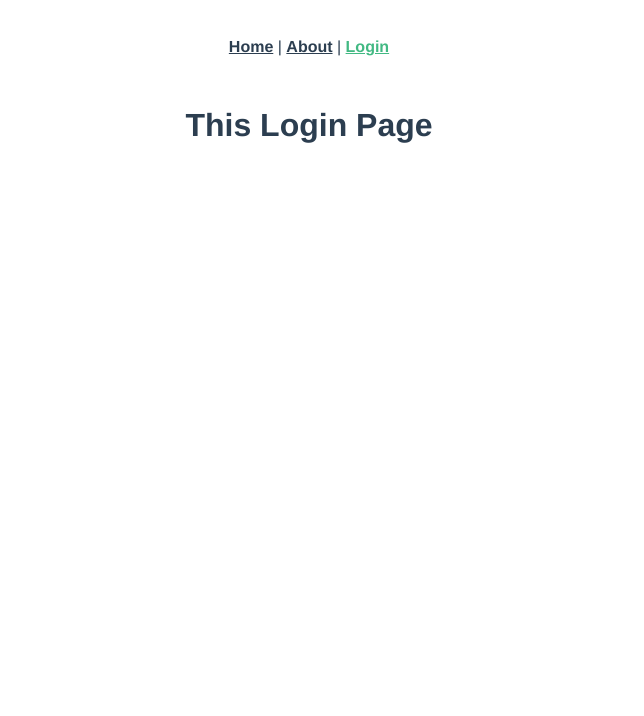
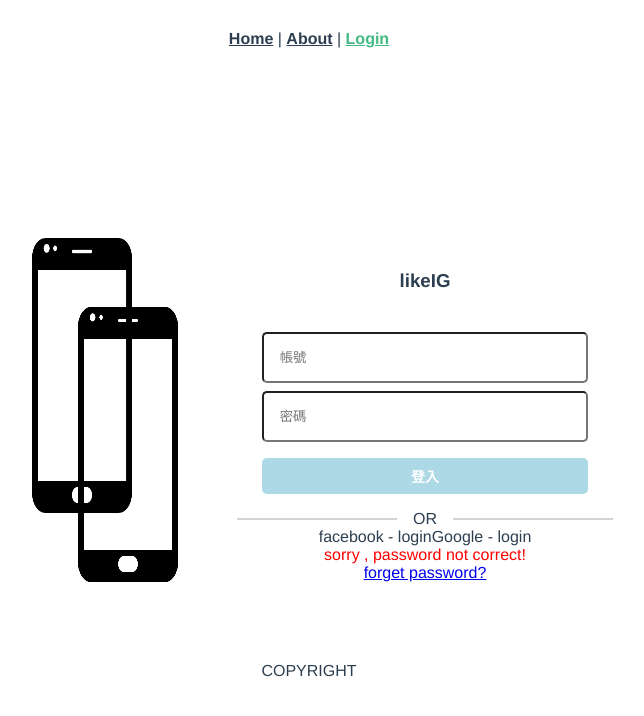
Before and after one commit to iou8611614/likeIG, a Vue app: page /login in a window 1280 px wide. Shown: the top 716 px of the page, without its empty margins (331-975 px from the left). Built offline with nearby package versions, Linux system fonts and the light colour scheme.

Commit message:
add simple tag form/button/input/img

```diff
--- a/package.json
+++ b/package.json
@@ -8,6 +8,7 @@
     "lint": "vue-cli-service lint"
   },
   "dependencies": {
+    "axios": "^0.21.1",
     "core-js": "^3.6.5",
     "vue": "^3.0.0",
     "vue-router": "^4.0.0-0",
--- a/src/App.vue
+++ b/src/App.vue
@@ -8,12 +8,24 @@
 </template>
 
 <style lang="scss">
+*{
+  position: relative;
+  padding: 0;
+  margin: 0;
+  box-sizing: border-box;
+}
+html,body{
+  width: 100%;
+  height: 100%;
+}
 #app {
   font-family: Avenir, Helvetica, Arial, sans-serif;
   -webkit-font-smoothing: antialiased;
   -moz-osx-font-smoothing: grayscale;
   text-align: center;
   color: #2c3e50;
+  width: 100%;
+  height: auto;
 }
 
 #nav {
--- a/src/views/Login.vue
+++ b/src/views/Login.vue
@@ -1,15 +1,140 @@
 <template>
-  <div>
-      <h1>This Login Page</h1>
+  <div class="login-box">
+      <section class="login-body">
+          <section class="main-board left-board">
+              <!-- 圖片 -->
+              <img class="img-still" src="../assets/smartphone.png" alt="">
+              <img class="img-carousel p1 now" src="../assets/smartphone.png" alt="">
+              <img class="img-carousel p2" src="../assets/smartphone.png" alt="">
+              <img class="img-carousel p3" src="../assets/smartphone.png" alt="">
+              <img class="img-carousel p4" src="../assets/smartphone.png" alt="">
+          </section>
+          <section class="main-board right-board">
+              <h1 class="logo">likeIG</h1>
+              <form class="login-form">
+                  <input class="user account" type="text" placeholder="帳號">
+                  <input class="user password" type="text" placeholder="密碼">
+                  <button class="login-btn" @click.prevent="longinHandler">登入</button>
+              </form>
+              <div class="hr-decoration">
+                  <div class="hr-line"></div>
+                  <div>OR</div>
+                  <div class="hr-line"></div>
+              </div>
+              <div class="third-party-auth">
+                  <span>facebook - login</span>
+                  <span>Google - login</span>
+                  <p class="prompt-msg">sorry , password not correct!</p>
+                  <a href="/forgetpage">forget password?</a>
+              </div>
+          </section>
+      </section>
+      <section class="login-footer">
+          COPYRIGHT
+      </section>
   </div>
 </template>
 
 <script>
 export default {
-
+    setup(){
+        function longinHandler(){
+            console.log("Login Process...")
+        }
+        return {
+            longinHandler,
+        }
+    }
 }
 </script>
 
-<style>
+<style lang="scss" scoped>
+*{
+    // border: 1px solid #000;
+    position: relative;
+}
 
+.login-body{
+    display: flex;
+    justify-content: center;
+    width: 50%;
+    margin: 10rem auto 0 auto;
+}
+.login-footer{
+    width: 50%;
+    margin: 0 auto 5rem auto;
+    padding: 5rem 0;
+}
+section.main-board{
+    flex: 1;
+}
+h1.logo{
+    padding: 2rem 0;
+}
+.login-form{
+    display: flex;
+    flex-direction: column;
+}
+img{
+    width: 80%;
+    height: 80%;
+    display: flex;
+}
+// .img-still{
+//     background-color: pink;
+// }
+.img-carousel{
+    // background-color: lightblue;
+    position: absolute;
+    right: 0;
+    bottom: 0;
+    margin: 0;
+    padding: 0;
+    // &.p1{
+    //     background-color: pink;
+    // }
+    // &.p2{
+    //     background-color: lightblue;
+    // }
+    // &.p3{
+    //     background-color: lightgray;
+    // }
+    // &.p4{
+    //     background-color: rgb(241, 241, 135);
+    // }
+}
+.now{
+    z-index: 9999;
+}
+.user{
+    width: 80%;
+    margin: .5rem auto 0 auto;
+    padding: 1rem;
+    border-radius: 5px;
+}
+.login-btn{
+    width: 80%;
+    margin: 1rem auto;
+    padding: .5rem;
+    border-radius: 5px;
+    background-color: lightblue;
+    color: white;
+    font-weight: bold;
+    font-size: 14px;
+    border: none;
+}
+.hr-decoration{
+    display: flex;
+    justify-content: center;
+    align-items: center;
+}
+.hr-line{
+    border: solid .1px lightgray;
+    width: 160px;
+    height: 1px;
+    margin: 0 1rem;
+}
+.prompt-msg{
+    color: red;
+}
 </style>
```
Also changed, not shown: src/assets/smartphone.png (added), 1 other file (tests, documents, lock files or other folders).
